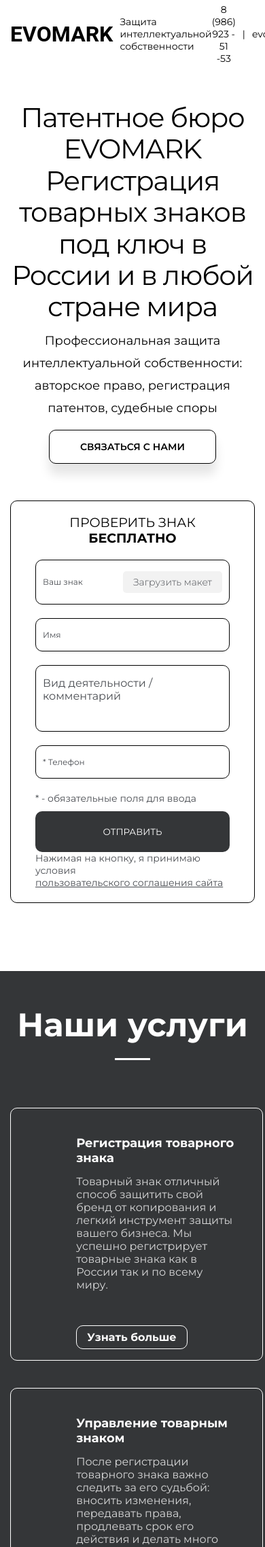
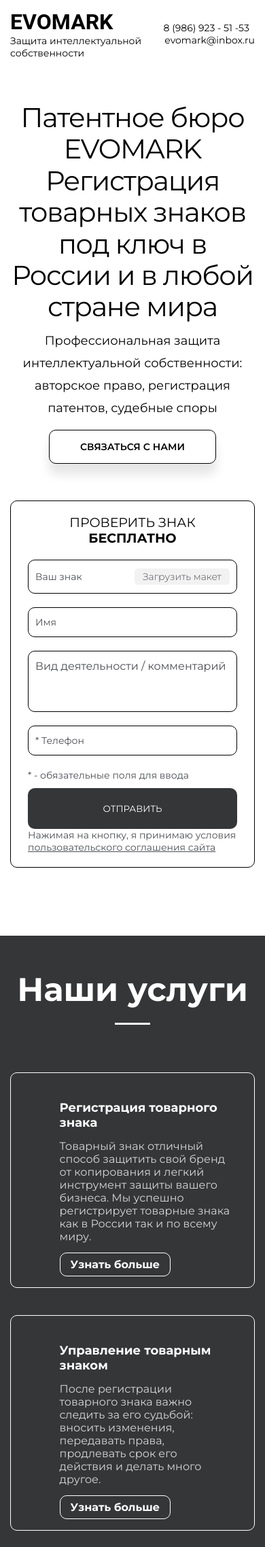
Before and after one commit to Mapc27/lawyer, a Django app: page / in a window 390 px wide. Shown: the top 2275 px of the page at 68% size. Run offline with Django 4.2, Linux system fonts and the light colour scheme; parts of the project's set-up code (start-up, migrations or seed data) failed here and were passed over; some libraries are stand-ins or nearby versions.

Commit message:
+ mobile version

```diff
--- a/requirements.txt
+++ b/requirements.txt
@@ -6,5 +6,4 @@ djangorestframework==3.13.1
 celery==5.2.3
 redis==4.1.3
 gunicorn==20.1.0
-whitenoise==6.2.0
 mysqlclient==2.1.1
--- a/src/lawyer/settings.py
+++ b/src/lawyer/settings.py
@@ -52,7 +52,6 @@ INSTALLED_APPS = [
 
 MIDDLEWARE = [
     'django.middleware.security.SecurityMiddleware',
-    "whitenoise.middleware.WhiteNoiseMiddleware",
     'django.contrib.sessions.middleware.SessionMiddleware',
     'django.middleware.common.CommonMiddleware',
     'django.middleware.csrf.CsrfViewMiddleware',
@@ -89,7 +88,7 @@ WSGI_APPLICATION = 'lawyer.wsgi.application'
 
 DATABASES = {
     "default": {
-        "ENGINE": "django.db.backends.mysql",
+        "ENGINE": f"django.db.backends.{os.environ.get('DB', 'mysql')}",
         "NAME": os.environ.get("DB_NAME", "u1720096_default"),
         "USER": os.environ.get("DB_USER", "u1720096_default"),
         "PASSWORD": os.environ.get("DB_PASSWORD", "q4uvqiAEJuIXq655"),
@@ -134,7 +133,6 @@ USE_TZ = True
 
 STATIC_URL = '/static/'
 STATIC_ROOT = 'src/static'
-# STATICFILES_DIRS = (os.path.join(BASE_DIR, 'static'), os.path.join(BASE_DIR, 'web/static'),)
 
 MEDIA_URL = "/media/"
 MEDIA_ROOT = os.path.join(BASE_DIR, 'media')
--- a/src/web/static/web/header.css
+++ b/src/web/static/web/header.css
@@ -20,13 +20,12 @@
 
 .nav-items{
     display: flex;
-    margin-left: 124px;
+    margin-left: 9%;
 }
 
 .contact-part{
     display: flex;
 }
-
 
 .logo-after-text{
     margin: auto 0 auto 10px;
@@ -34,6 +33,10 @@
 
 .nav-item-link{
     margin: auto 0 auto 10px;
+}
+
+.nav-item-link:first-child{
+    margin: auto 0;
 }
 
 .nav-item:first-child{
--- a/src/web/static/web/style.css
+++ b/src/web/static/web/style.css
@@ -32,6 +32,11 @@ button, a{
     margin: 0 auto;
     justify-content: center;
 }
+
+.first-page-element{
+    align-self: center;
+}
+
 
 .title{
     max-width: 770px;
@@ -84,7 +89,7 @@ button, a{
     border-radius: 10px;
     border: 1px #000000 solid;
 
-    max-width: 370px;
+    min-width: 370px;
 }
 
 .inner-form{
@@ -427,6 +432,9 @@ button, a{
 }
 
 @media (max-width: 1250px){
+    .main{
+        margin-top: 100px;
+    }
     .nav-items{
         display: none;
     }
@@ -443,8 +451,16 @@ button, a{
         padding: 15px 45px;
     }
 
+    .form{
+        min-width: 324px;
+    }
+
     .inner-form{
         padding: 15px 27px;
+    }
+
+    .file-input{
+        padding: 3px 12px;
     }
 
     .form-input{
@@ -455,6 +471,11 @@ button, a{
     .form-input, .form-input::placeholder{
         font-size: 14px;
     }
+
+    .form-input-title{
+        padding: 9px 10px;
+    }
+
 
     .form-input-big{
         height: 64px;
@@ -492,38 +513,17 @@ button, a{
         font-size: 40px;
     }
 
+    .form{
+        min-width: 300px;
+    }
+
     .inner-form{
         padding: 15px 27px;
     }
 
-    .form-title{
-        font-size: 16px;
-    }
-
-    .form-input{
-        padding: 8px 10px;
-        margin-top: 10px;
-    }
-
-    .form-input, .form-input::placeholder{
-        font-size: 12px;
-    }
-
-    .form-input-big{
-        height: 48px;
-    }
-
-    .form-button{
-        padding-top: 12px;
-        padding-bottom: 12px;
-    }
-
-    .before-button, .after-button, .after-button-link{
-        font-size: 10px;
-    }
-
-    .before-button{
-        margin-top: 10px;
+    .inner-service{
+        width: 70%;
+        margin: 0 0 0 20%;
     }
 
     .service-title{
@@ -534,15 +534,10 @@ button, a{
     .service-button{
         font-size: 14px;
     }
-
-    /*.slick-slide{*/
-    /*    padding: 0 10px;*/
-    /*}*/
-
 }
 
 
-@media (max-width: 770px){
+@media (max-width: 790px) {
     .logo-text{
         font-size: 32px;
     }
@@ -550,12 +545,23 @@ button, a{
     .logo-after-text{
         font-size: 14px;
     }
+    .contact-part{
+        display: block;
+    }
+
+    .separator{
+        display: none;
+    }
 
     .contact-item{
         font-size: 14px;
     }
 
-    .main{
+    .header{
+        height: 80px;
+    }
+
+        .main{
         margin-top: 50px;
     }
 
@@ -570,6 +576,7 @@ button, a{
 
     .form{
         margin: 70px auto 0 auto;
+        max-width: 370px;
     }
 
     .inner-form{
@@ -609,7 +616,9 @@ button, a{
     .before-button, .after-button, .after-button-link{
         font-size: 14px;
     }
+}
 
+@media (max-width: 770px){
     .second-page{
         margin: 100px auto 0 auto;
     }
@@ -619,8 +628,9 @@ button, a{
     }
 
     .service{
-        width: 370px;
-        height: 370px;
+        max-width: 370px;
+        width: inherit;
+        /*width: 54%;*/
         margin: 40px auto 0 auto;
     }
 
@@ -651,8 +661,50 @@ button, a{
     .advantages{
         margin: 70px auto 0 auto;
     }
-
 }
 
 @media (max-width: 575px){
+    .header{
+        height: 100%;
+    }
+
+    .logo{
+        display: block;
+    }
+
+    .header-first-part, .contact-part{
+        margin: auto 0;
+    }
+
+    .logo-after-text, .logo-text{
+        margin: 0;
+    }
+
+    .inner-form{
+        padding: 20px 25px;
+    }
+
+    .form-input{
+        padding: 12px 10px;
+    }
+
+    .advantages{
+        display: block;
+        margin-top: 50px;
+    }
+
+    .advantage{
+        margin: 30px auto 0 auto;
+        width: inherit;
+        max-width: 265px;
+    }
+
+    .advantage:first-child{
+        margin: 0 auto 0 auto;
+    }
+
+    .service-last-button{
+        padding: 12px 5%;
+        font-size: 16px;
+    }
 }
--- a/src/web/templates/web/base.html
+++ b/src/web/templates/web/base.html
@@ -23,7 +23,7 @@
     </div>
     <div class="contact-part">
         <div class="contact-item">8 (986) 923 - 51 -53</div>
-        <div class="contact-item">|</div>
+        <div class="contact-item separator">|</div>
         <div class="contact-item">evomark@inbox.ru</div>
     </div>
 </header>
--- a/src/web/templates/web/main.html
+++ b/src/web/templates/web/main.html
@@ -16,6 +16,7 @@
 <div class="main">
     <div class="container">
         <div class="first-page">
+            <div class="first-page-element">
                 <div class="title">
                     <div class="title-text">
                         Патентное бюро EVOMARK <br>
@@ -29,12 +30,14 @@
                             СВЯЗАТЬСЯ С НАМИ
                         </a>
                     </div>
+                </div>
+            </div>
 
-            </div>
+            <div class="first-page-element">
                 <div class="form">
                     <div class="inner-form">
                         <form id="checkForm" action="/" name="checkForm">
-                        <div class="form-title">ПРОВЕРИТЬ ЗНАК <b> БЕСПЛАТНО </b></div>
+                            <div class="form-title">ПРОВЕРИТЬ ЗНАК <br> <b> БЕСПЛАТНО </b></div>
                             <div class="input-field">
                                 <div class="form-input form-input-title">
                                     <div class="yours-sign">Ваш знак</div>
@@ -61,6 +64,7 @@
                                 <a class="after-button-link" href="#">пользовательского соглашения сайта</a>
                             </div>
                         </form>
+                    </div>
                 </div>
             </div>
         </div>
```
Lines whose indentation alone changed are shown as unchanged.
